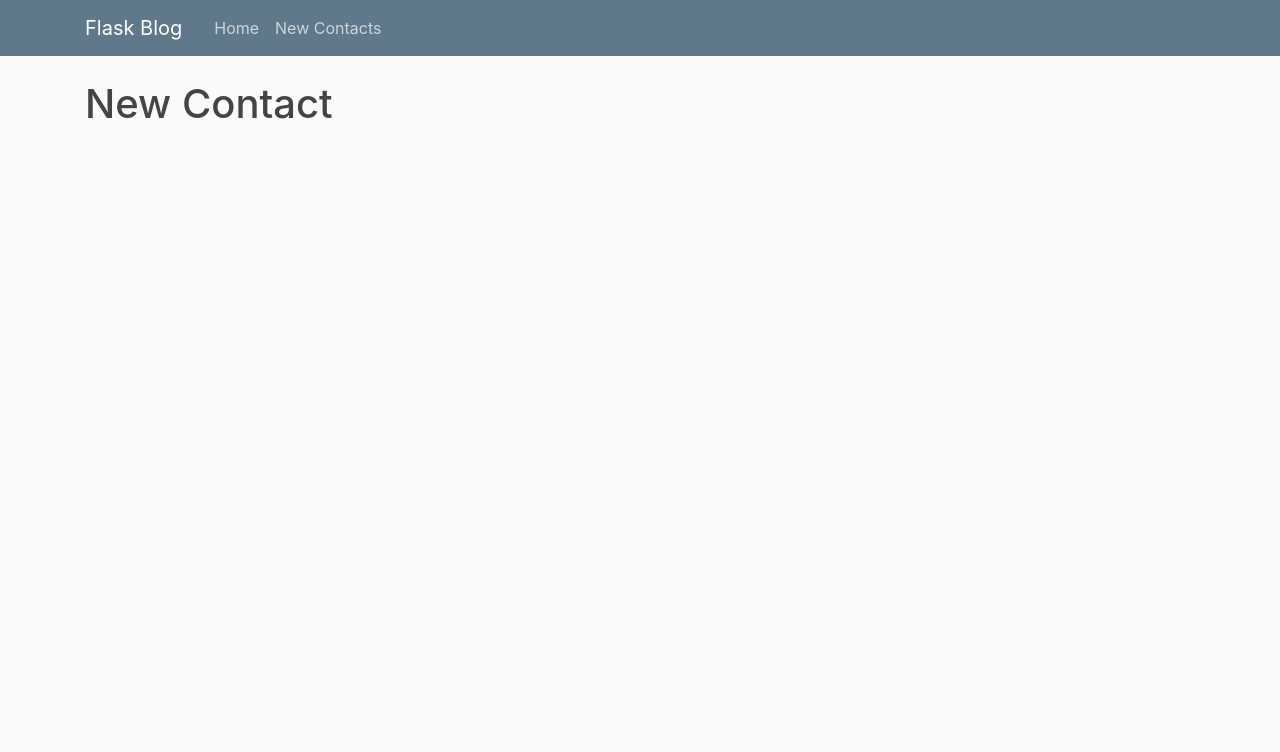
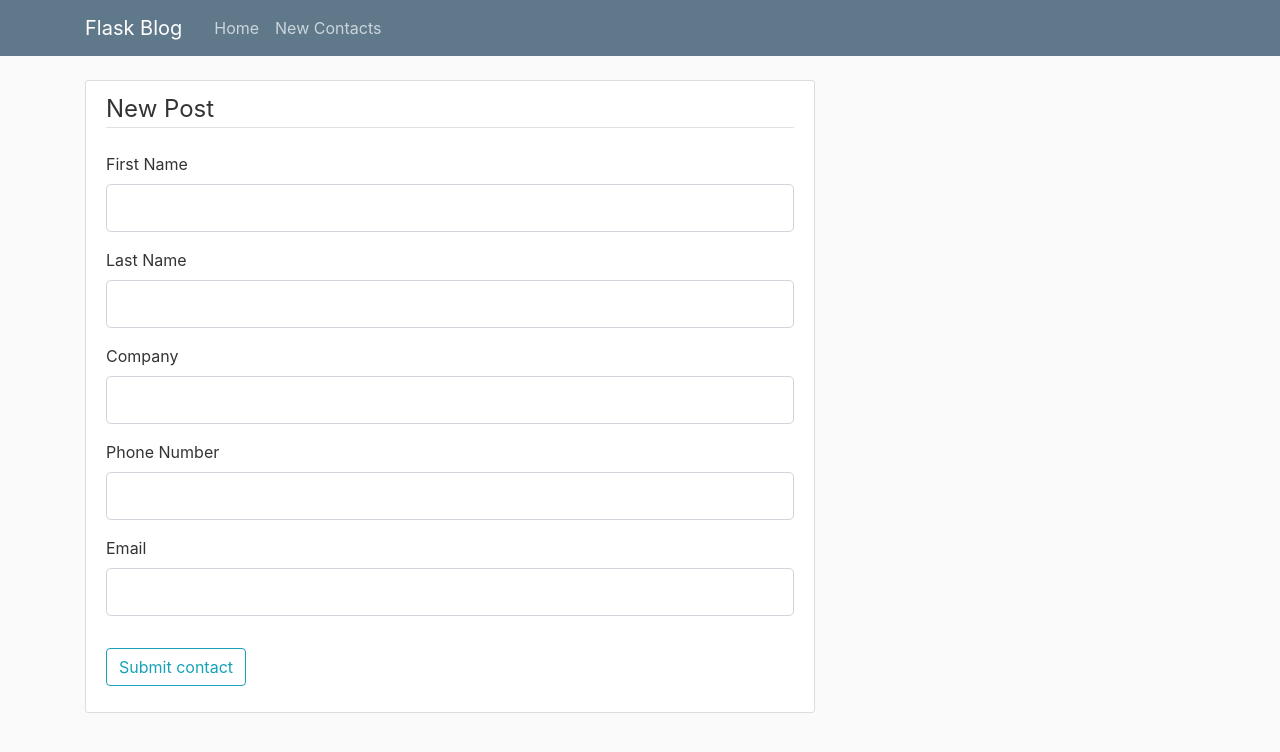
Before and after one commit to jennifer-manriquez/Final-contacts-app, a Flask app: page /newContact in a window 1280 px wide. Shown: the top 752 px of the page. Run offline with Flask 2, Linux system fonts and the light colour scheme; some libraries are stand-ins or nearby versions.

Commit message:
WTForms progress

```diff
--- a/app.py
+++ b/app.py
@@ -1,5 +1,8 @@
-from flask import Flask, render_template, url_for
+from flask import Flask, render_template, url_for, flash, redirect
+from forms import newContactForm
+
 app = Flask(__name__)
+app.config['SECRET_KEY'] = '1ac8277b9ecb407ce9ef4b5932719b0b'
 
 posts = [
     {
@@ -24,10 +27,16 @@ posts = [
 def home():
     return render_template('home.html', posts=posts)
 
-
-@app.route("/newContact")
-def about():
-    return render_template('newContact.html', title='New Contact')
+@app.route("/newContact", methods=['GET', 'POST'])
+def newContact():
+    form = newContactForm()
+    if form.validate_on_submit():
+    #    contact = Contact(FirstName=form.FirstName.data, LastName=form.LastName.data, Company=form.Company.data, PhoneNumber=form.PhoneNumber.data, Email=form.Email.data)
+    #    db.session.add(contact)
+    #    db.session.commit()
+        flash(f'A new contact has been created for {form.FirstName.data}!', 'success')
+        return redirect(url_for('home'))
+    return render_template('newContact.html', title='newContact', form=form, legend='New Post')
 
 
 if __name__ == '__main__':
--- a/forms.py
+++ b/forms.py
@@ -0,0 +1,26 @@
+from flask_wtf import FlaskForm
+from wtforms import StringField,  SubmitField
+from wtforms.validators import DataRequired, Length, Email, EqualTo, Optional, ValidationError
+
+class newContactForm(FlaskForm):
+    FirstName = StringField('First Name',
+                           validators=[DataRequired(),  Length(min=2, max=20)])
+    LastName = StringField('Last Name',
+                           validators=[DataRequired(), Length(min=2, max=20)])
+    Company = StringField('Company',
+                           validators=[Optional(), Length(min=2, max=20)])
+    PhoneNumber = StringField('Phone Number',
+                           validators=[Optional(), Length(min=2, max=20)])
+    Email = StringField('Email',
+                        validators=[DataRequired(), Email()])
+    submit = SubmitField('Submit contact')
+
+    #def validate_PhoneNumber(self, phone_number):
+    #    contact = Contact.query.filter_by(PhoneNumber=phone_number.data).first()
+    #    if contact:
+    #        raise ValidationError('That phone number is taken. Please choose a different one.')
+
+    #def validate_Email(self, Email):
+    #    contact = Contact.query.filter_by(Email=Email.data).first()
+    #    if contact:
+    #        raise ValidationError('That email is taken. Please choose a different one.')
--- a/templates/layout.html
+++ b/templates/layout.html
@@ -38,6 +38,15 @@
     <main role="main" class="container">
       <div class="row">
         <div class="col-md-8">
+          {% with messages = get_flashed_messages(with_categories=true) %}
+            {% if messages %}
+              {% for category, message in messages %}
+                <div class="alert alert-{{ category }}">
+                  {{ message }}
+                </div>
+              {% endfor %}
+            {% endif %}
+          {% endwith %}
           {% block content %}{% endblock %}
 
 
--- a/templates/newContact.html
+++ b/templates/newContact.html
@@ -1,4 +1,86 @@
 {% extends "layout.html" %}
 {% block content %}
-    <h1>New Contact</h1>
+    <div class="content-section">
+        <form method="POST" action="">
+            {{ form.hidden_tag() }}
+            <fieldset class="form-group">
+                <legend class="border-bottom mb-4">{{ legend }}</legend>
+                <div class="form-group">
+                    {{ form.FirstName.label(class="form-control-label") }}
+
+                    {% if form.FirstName.errors %}
+                        {{ form.FirstName(class="form-control form-control-lg is-invalid") }}
+                        <div class="invalid-feedback">
+                            {% for error in form.FirstName.errors %}
+                                <span>{{ error }}</span>
+                            {% endfor %}
+                        </div>
+                    {% else %}
+                        {{ form.FirstName(class="form-control form-control-lg") }}
+                    {% endif %}
+                </div>
+                <div class="form-group">
+                    {{ form.LastName.label(class="form-control-label") }}
+
+                    {% if form.LastName.errors %}
+                        {{ form.LastName(class="form-control form-control-lg is-invalid") }}
+                        <div class="invalid-feedback">
+                            {% for error in form.LastName.errors %}
+                                <span>{{ error }}</span>
+                            {% endfor %}
+                        </div>
+                    {% else %}
+                        {{ form.LastName(class="form-control form-control-lg") }}
+                    {% endif %}
+                </div>
+                <div class="form-group">
+                    {{ form.Company.label(class="form-control-label") }}
+
+                    {% if form.Company.errors %}
+                        {{ form.Company(class="form-control form-control-lg is-invalid") }}
+                        <div class="invalid-feedback">
+                            {% for error in form.Company.errors %}
+                                <span>{{ error }}</span>
+                            {% endfor %}
+                        </div>
+                    {% else %}
+                        {{ form.Company(class="form-control form-control-lg") }}
+                    {% endif %}
+                </div>
+                <div class="form-group">
+                    {{ form.PhoneNumber.label(class="form-control-label") }}
+
+                    {% if form.PhoneNumber.errors %}
+                        {{ form.PhoneNumber(class="form-control form-control-lg is-invalid") }}
+                        <div class="invalid-feedback">
+                            {% for error in form.PhoneNumber.errors %}
+                                <span>{{ error }}</span>
+                            {% endfor %}
+                        </div>
+                    {% else %}
+                        {{ form.PhoneNumber(class="form-control form-control-lg") }}
+                    {% endif %}
+                </div>
+                <div class="form-group">
+                    {{ form.Email.label(class="form-control-label") }}
+                    {% if form.Email.errors %}
+                        {{ form.Email(class="form-control form-control-lg is-invalid") }}
+                        <div class="invalid-feedback">
+                            {% for error in form.Email.errors %}
+                                <span>{{ error }}</span>
+                            {% endfor %}
+                        </div>
+                    {% else %}
+                        {{ form.Email(class="form-control form-control-lg") }}
+                    {% endif %}
+                </div>
+
+
+            </fieldset>
+            <div class="form-group">
+                {{ form.submit(class="btn btn-outline-info") }}
+            </div>
+        </form>
+    </div>
+
 {% endblock content %}
```
Also changed, not shown: requirements.txt (+16 -10 lines).
